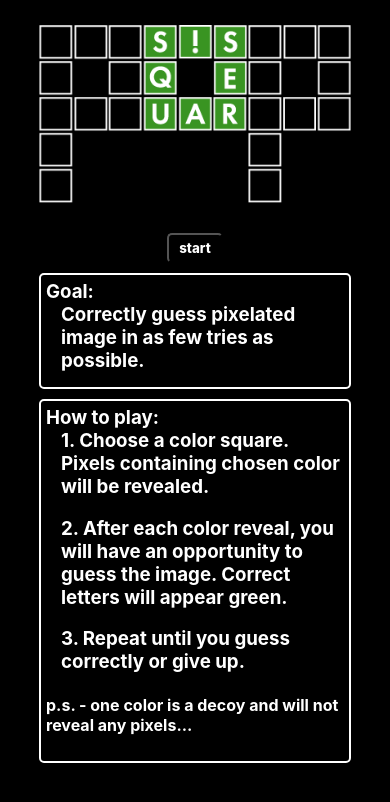
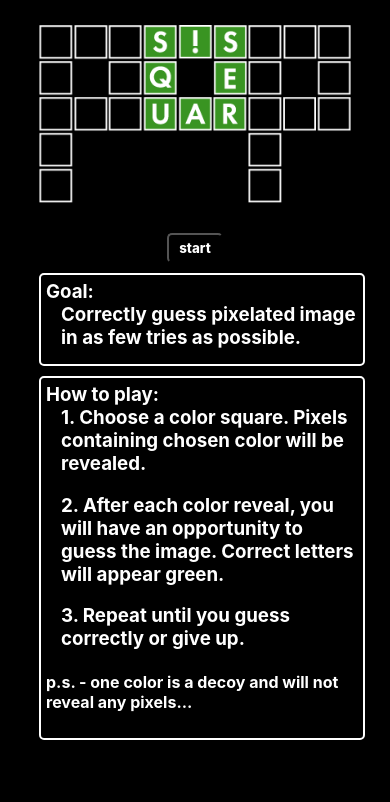
Before and after one commit to pixelmane/pixel-app, a React (Create React App) app: page / in a window 390 px wide. Shown: the top 802 px of the page. Built offline with nearby package versions, Linux system fonts and the light colour scheme.

Commit message:
start screen instruction responsiveness

```diff
--- a/src/start.js
+++ b/src/start.js
@@ -7,7 +7,8 @@ export function Start() {
         <div style={{display: 'flex', justifyContent: 'center', width: '80%', flexWrap: 'wrap', margin: '0px auto', padding: '10px', borderRadius: '5px', marginTop: '15px'}}>
             <div style={{width: 'min(400px, 100%)'}}><img alt='poplogo' src={poplogo} style={{height: '100%', width: '100%'}}/></div>3
             <div style={{display: 'flex', justifyContent: 'center', width: '100%'}}><Link to={starter.toString()} ><button className='navButton' >start</button></Link></div>
-            <div style={{width: 'min(400px, 100%)', border: '2px solid white', borderRadius: '5px', padding: '5px'}}>
+            <div style={{display: 'block', width: 'min(400px, 100%)'}}>
+                            <div style={{width: 'min(400px, 100%)', border: '2px solid white', borderRadius: '5px', padding: '5px'}}>
                 <h3 style={{color: 'white', margin: '0px'}}>Goal:</h3>
                 <h3 style={{color: 'white', marginLeft: '15px',marginTop: '0', marginBottom: '10px'}}>Correctly guess pixelated image in as few tries as possible.</h3>
             </div>
@@ -18,7 +19,7 @@ export function Start() {
                 <h3 style={{color: 'white', marginLeft: '15px'}}>3. Repeat until you guess correctly or give up.</h3>
                 <h4 style={{color: 'white'}}>p.s. - one color is a decoy and will not reveal any pixels...</h4>
             </div>
-
+                </div>
         </div>
     )
 }
```
